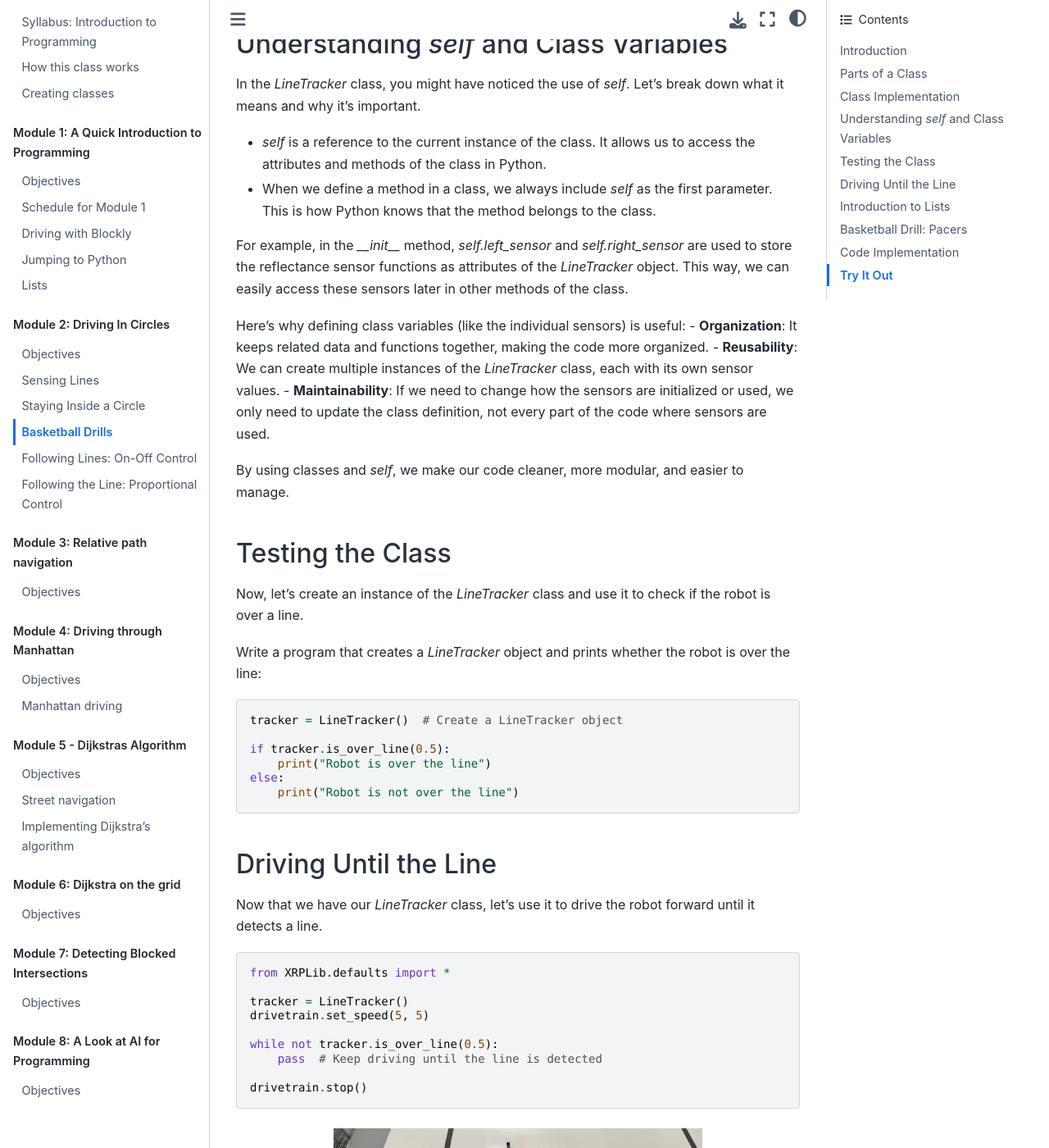
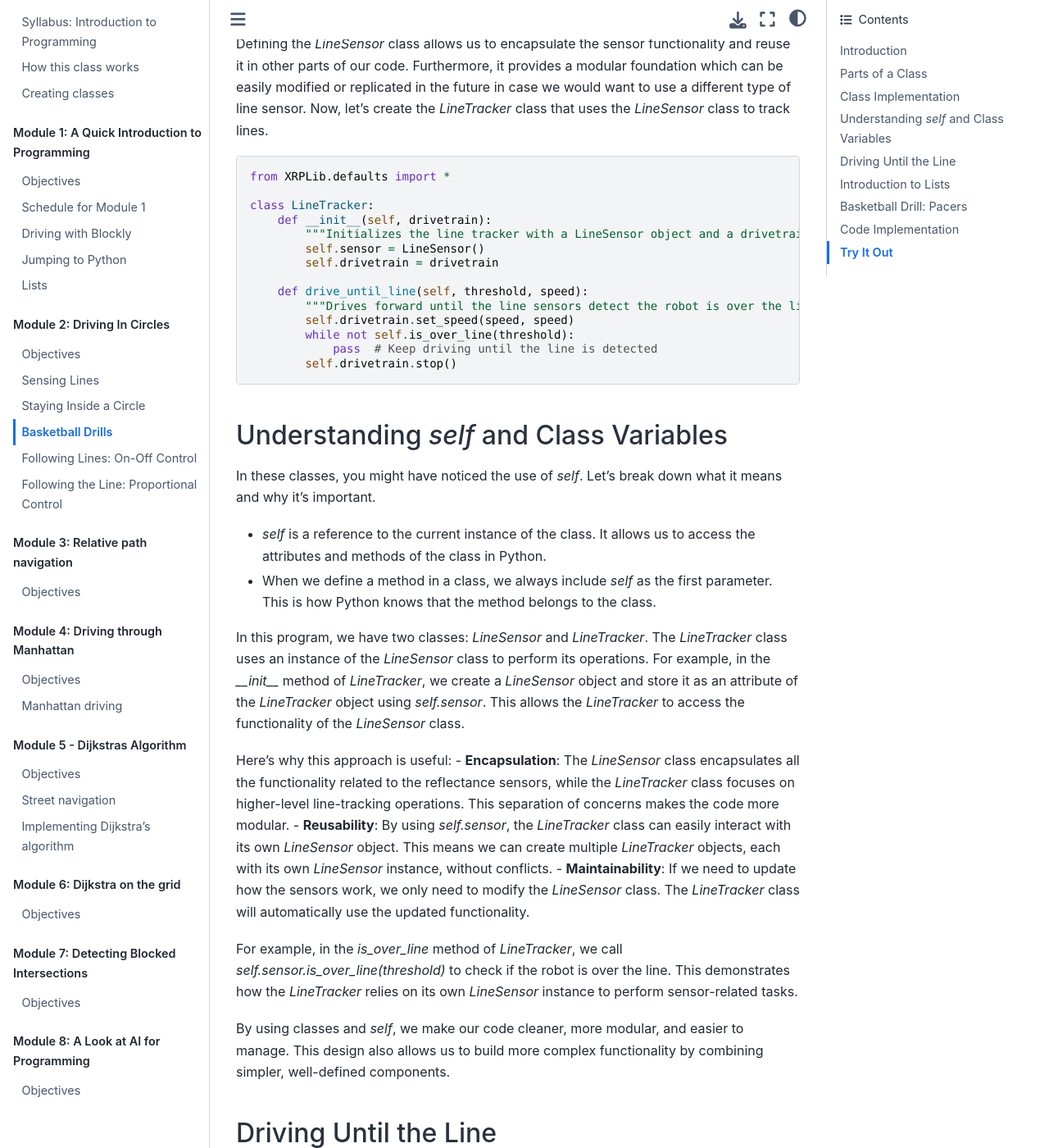
Before and after one commit to bradamiller/ProgrammingWithXRP, a Sphinx documentation site: the page built from docs/source/2_DrivingInCircles/basketball_drills.rst, in a window 1280 px wide and 1400 px high, scrolled down 1489 px. Shown: the whole window at 82% size. Built offline with Sphinx 7.4.7 and the Sphinx Book theme 1.1.4, drawn with Linux system fonts in a browser that asks for light colours; some of the changed text lies outside the part shown.

Commit message:
initial refactor with separated classes

```diff
--- a/docs/source/2_DrivingInCircles/basketball_drills.rst
+++ b/docs/source/2_DrivingInCircles/basketball_drills.rst
@@ -8,7 +8,7 @@
 
 In Python, a class is a way to group related data and functions together. A class allows us to create objects that store information and perform actions. Instead of writing separate functions for different tasks, we can bundle them into a class, making our program more organized and reusable.
 
-For example, rather than having separate variables for sensor values and multiple functions spread out in our code, we can create a LineTracker class that handles all line-tracking functionality in one place.
+For example, rather than having separate variables for sensor values and multiple functions spread out in our code, we can create a set of classes that handle all line-tracking functionality.
 
 Parts of a Class
 ----------------
@@ -19,73 +19,74 @@
 - Methods (Functions) - Functions that operate on the object's data and define its behavior.
 - Constructor (__init__ method) - A special method that initializes an object when it is created.
 
-Using functionality from our previous lessons, let's create a LineTracker class that:
+Using functionality from our previous lessons, let's create two classes: `LineSensor` and `LineTracker`.
 
-- Initializes the left and right reflectance sensors.
-- Provides a function to check if the robot is over a line based on a given threshold.
-- Can be expanded later with more line-tracking functionality.
+- `LineSensor` will directly interact with the reflectance sensors to determine if the robot is over a line.
+- `LineTracker` will use a `LineSensor` object to manage line-tracking functionality and provide higher-level operations.
 
 Class Implementation
---------------------
+-----------------
+
+Let's first implement thee `LineSensor` class. As a reminder, the `LineSensor` class will solely return information directly from the reflectance sensors.
+
+.. code-block:: python
+
+    from XRPLib.defaults import *
+
+    class LineSensor:
+        def __init__(self):
+            """Initializes the line sensor by setting up the reflectance sensors."""
+            self.left_sensor = reflectance.get_left
+            self.right_sensor = reflectance.get_right
+
+        def is_over_line(self, threshold):
+            """Checks if either sensor is over the line."""
+            left_over_line = self.left_sensor() > threshold
+            right_over_line = self.right_sensor() > threshold
+            return left_over_line and right_over_line
+
+        def report_values(self):
+            left = self.reflectance.get_left()
+            right = self.reflectance.get_right()
+            print(f'left: {left}, right: {right}')
+
+Defining the `LineSensor` class allows us to encapsulate the sensor functionality and reuse it in other parts of our code. Furthermore, it provides a modular foundation which can be easily modified or replicated in the future in case we would want to use a different type of line sensor. Now, let's create the `LineTracker` class that uses the `LineSensor` class to track lines.
 
 .. code-block:: python
 
     from XRPLib.defaults import *
 
     class LineTracker:
-        def __init__(self):
-            """Initializes the line tracker by setting up the reflectance sensors."""
-            self.left_sensor = reflectance.get_left
-            self.right_sensor = reflectance.get_right
+        def __init__(self, drivetrain):
+            """Initializes the line tracker with a LineSensor object and a drivetrain object."""
+            self.sensor = LineSensor()
+            self.drivetrain = drivetrain
 
-        def is_over_line(self, threshold):
-            # Check the left sensor
-            if self.left_sensor() > threshold:
-                left_over_line = True
-            else:
-                left_over_line = False
-
-            # Check the right sensor
-            if self.right_sensor() > threshold:
-                right_over_line = True
-            else:
-                right_over_line = False
-
-            # Return True if both sensors are over the line
-            return left_over_line and right_over_line
+        def drive_until_line(self, threshold, speed):
+            """Drives forward until the line sensors detect the robot is over the line."""
+            self.drivetrain.set_speed(speed, speed)
+            while not self.is_over_line(threshold):
+                pass  # Keep driving until the line is detected
+            self.drivetrain.stop()
 
 Understanding `self` and Class Variables
 ----------------------------------------
 
-In the `LineTracker` class, you might have noticed the use of `self`. Let's break down what it means and why it's important.
+In these classes, you might have noticed the use of `self`. Let's break down what it means and why it's important.
 
 - `self` is a reference to the current instance of the class. It allows us to access the attributes and methods of the class in Python.
 - When we define a method in a class, we always include `self` as the first parameter. This is how Python knows that the method belongs to the class.
 
-For example, in the `__init__` method, `self.left_sensor` and `self.right_sensor` are used to store the reflectance sensor functions as attributes of the `LineTracker` object. This way, we can easily access these sensors later in other methods of the class.
+In this program, we have two classes: `LineSensor` and `LineTracker`. The `LineTracker` class uses an instance of the `LineSensor` class to perform its operations. For example, in the `__init__` method of `LineTracker`, we create a `LineSensor` object and store it as an attribute of the `LineTracker` object using `self.sensor`. This allows the `LineTracker` to access the functionality of the `LineSensor` class.
 
-Here's why defining class variables (like the individual sensors) is useful:
-- **Organization**: It keeps related data and functions together, making the code more organized.
-- **Reusability**: We can create multiple instances of the `LineTracker` class, each with its own sensor values.
-- **Maintainability**: If we need to change how the sensors are initialized or used, we only need to update the class definition, not every part of the code where sensors are used.
+Here's why this approach is useful:
+- **Encapsulation**: The `LineSensor` class encapsulates all the functionality related to the reflectance sensors, while the `LineTracker` class focuses on higher-level line-tracking operations. This separation of concerns makes the code more modular.
+- **Reusability**: By using `self.sensor`, the `LineTracker` class can easily interact with its own `LineSensor` object. This means we can create multiple `LineTracker` objects, each with its own `LineSensor` instance, without conflicts.
+- **Maintainability**: If we need to update how the sensors work, we only need to modify the `LineSensor` class. The `LineTracker` class will automatically use the updated functionality.
 
-By using classes and `self`, we make our code cleaner, more modular, and easier to manage.
+For example, in the `is_over_line` method of `LineTracker`, we call `self.sensor.is_over_line(threshold)` to check if the robot is over the line. This demonstrates how the `LineTracker` relies on its own `LineSensor` instance to perform sensor-related tasks.
 
-Testing the Class
------------------
-
-Now, let's create an instance of the `LineTracker` class and use it to check if the robot is over a line.
-
-Write a program that creates a `LineTracker` object and prints whether the robot is over the line:
-
-.. code-block:: python
-
-    tracker = LineTracker()  # Create a LineTracker object
-
-    if tracker.is_over_line(0.5):
-        print("Robot is over the line")
-    else:
-        print("Robot is not over the line")
+By using classes and `self`, we make our code cleaner, more modular, and easier to manage. This design also allows us to build more complex functionality by combining simpler, well-defined components.
 
 Driving Until the Line
 ----------------------
@@ -96,13 +97,8 @@
 
     from XRPLib.defaults import *
 
-    tracker = LineTracker()
-    drivetrain.set_speed(5, 5)
-
-    while not tracker.is_over_line(0.5):
-        pass  # Keep driving until the line is detected
-
-    drivetrain.stop()
+    tracker = LineTracker(drivetrain)
+    tracker.drive_until_line(0.5, 5)
 
 .. figure:: images/stop_at_line.webp
     :width: 450
@@ -160,41 +156,16 @@
 
     from XRPLib.defaults import *
 
-    class LineTracker:
-        def __init__(self):
-            """Initializes the line tracker by setting up the reflectance sensors."""
-            self.left_sensor = reflectance.get_left
-            self.right_sensor = reflectance.get_right
-
-        def is_over_line(self, threshold):
-            # Check the left sensor
-            if self.left_sensor() > threshold:
-                left_over_line = True
-            else:
-                left_over_line = False
-
-            # Check the right sensor
-            if self.right_sensor() > threshold:
-                right_over_line = True
-            else:
-                right_over_line = False
-
-            # Return True if both sensors are over the line
-            return left_over_line and right_over_line
-
-    tracker = LineTracker()
+    tracker = LineTracker(drivetrain)  # Create a LineTracker object
     distances = [10, 20, 15, 25]  # Define the list of distances
 
-    for distance in distances: # Iterate through each distance
+    for distance in distances:  # Iterate through each distance
         drivetrain.set_speed(5, 5)  # Drive forward
         drivetrain.drive_distance(distance)  # Travel the given distance
         drivetrain.turn_degrees(180)  # Turn around
 
-        drivetrain.set_speed(5, 5)  # Drive back to start
-        while not tracker.is_over_line(0.5):
-            pass  # Keep driving until the line is detected
+        tracker.drive_until_line(0.5, 5)  # Drive back to start using LineTracker
 
-        drivetrain.stop()  # Stop at the line
         print(f"Completed drill for {distance} units.")
 
 Try It Out
--- a/docs/source/2_DrivingInCircles/following_lines_proportional.rst
+++ b/docs/source/2_DrivingInCircles/following_lines_proportional.rst
@@ -1,7 +1,10 @@
 Following the Line: Proportional Control
 ========================================
 
-In the previous lesson, we design a *on-off* controller which had discrete actions depending on the error between the two sensors. However, this controller is not very smooth and can lead to oscillations. In this lesson, we will introduce a more advanced control technique called *proportional control* to make the robot follow the line more smoothly.
+Introduction to Proportional Control
+------------------------------------
+
+In the previous lesson, we designed a *on-off* controller which had discrete actions depending on the error between the two sensors. However, this controller is not very smooth and can lead to oscillations. In this lesson, we will introduce a more advanced control technique called *proportional control* to make the robot follow the line more smoothly.
 
 Line following with proportional control is a common technique used in robotics to keep a robot on a desired path. The idea behind proportional control is to make corrections relative to the amount of error. That is, if there is a large amount of error, the robot will try to correct quickly, and if there is a small amount of error, the robot will make small corrections to get to the desired position.
 
```
